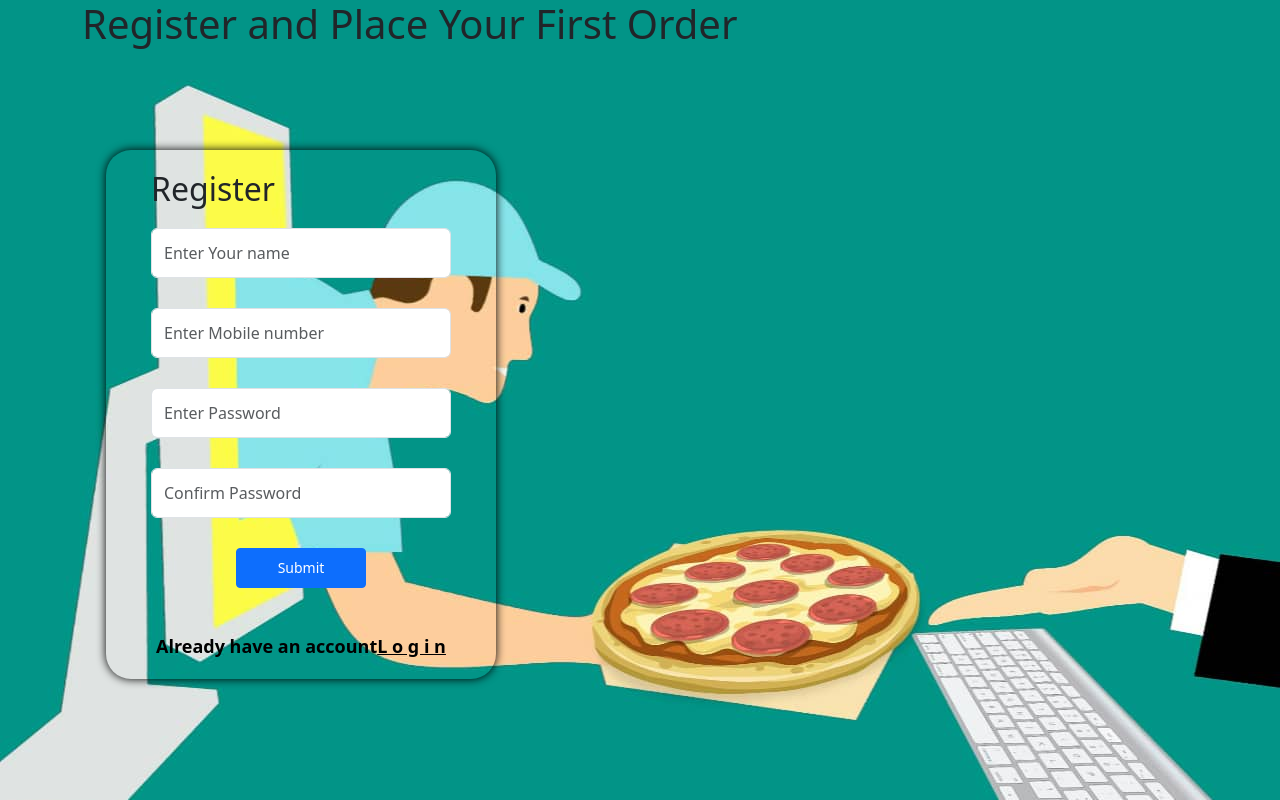
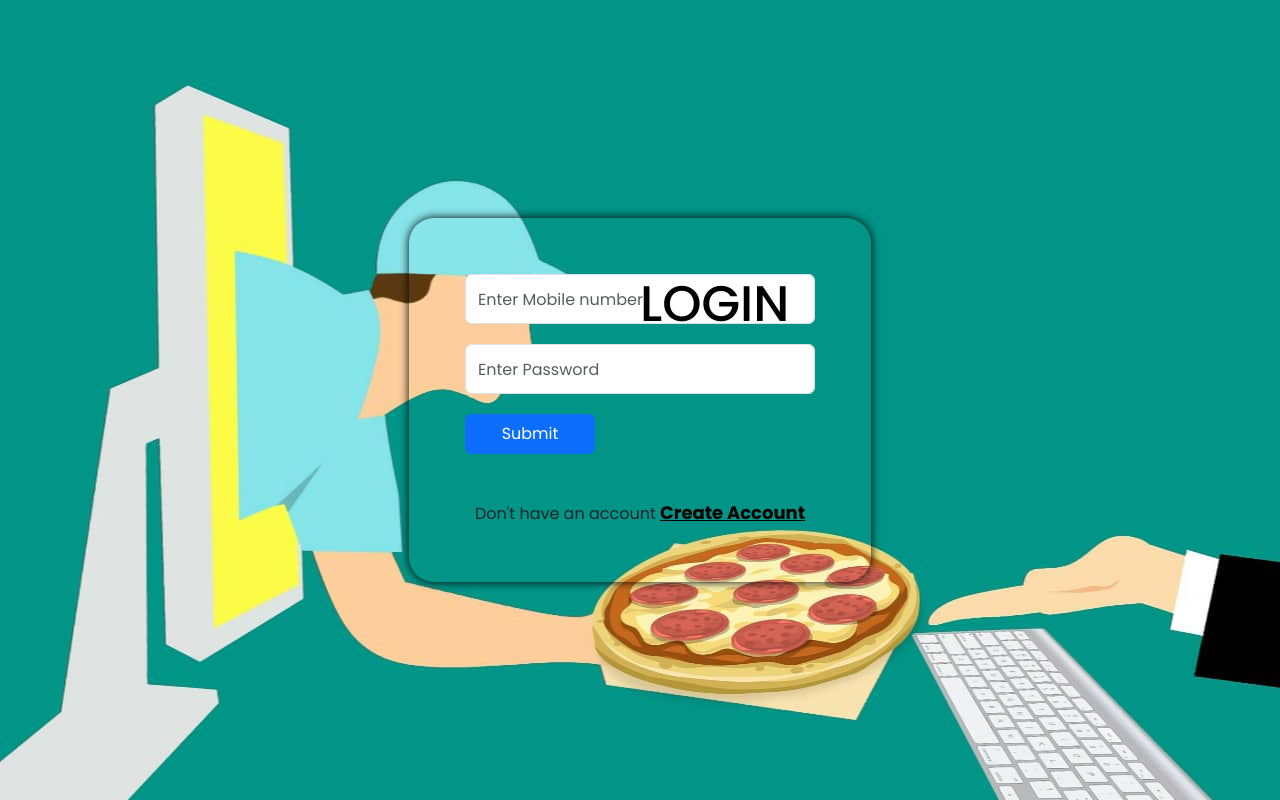
Before and after one commit to I-am-Venkat/Food_Ordering, a React (Create React App) app in the folder front-end/: page /Login in a window 1280 px wide. Built offline with nearby package versions, Linux system fonts and the light colour scheme.

Commit message:
reg,login_changes

```diff
--- a/front-end/package.json
+++ b/front-end/package.json
@@ -8,6 +8,7 @@
     "react": "^19.0.0",
     "react-bootstrap": "^2.10.9",
     "react-dom": "^19.0.0",
+    "react-router-dom": "^7.1.5",
     "react-scripts": "5.0.1",
     "web-vitals": "^4.2.4"
   },
--- a/front-end/src/App.js
+++ b/front-end/src/App.js
@@ -1,14 +1,20 @@
 import logo from './logo.svg';
-
+import {BrowserRouter as Router,Routes,Route} from "react-router-dom";
 
 // import './App.css';
 import Register from './component/Register';
-
+import Login from './component/Login';
 function App() {
   return (
-    <div className="App">
-      <Register/>
-    </div>
+    // <div className="App">
+    //   <Register/>
+    // </div>
+    <Router>
+      <Routes>
+        <Route path="/" element={<Register/>}/>
+        <Route path="/Login" element={<Login/>}/>
+      </Routes>
+    </Router>
   );
 }
 
--- /dev/null
+++ b/front-end/src/component/Login.js
@@ -0,0 +1,43 @@
+import "../styles/login.css";
+import 'bootstrap/dist/css/bootstrap.min.css';
+import {Link,useNavigate} from "react-router-dom";
+const Login=()=>{
+    return (
+
+    <div class="container" style={{display:"flex", justifyContent:"center", alignItems:"center", height:"100vh"}}>
+
+
+    <div class="login-container">
+
+        <div id="heading">
+            <h1>LOGIN</h1>
+        </div>
+
+        <form class="login_form" action="login.php" method="POST">
+
+            <div class="form-group" id="mobile-number">
+                <input class="form-control" type="text" minlength="10" maxlength="10" placeholder="Enter Mobile number" required/>
+            </div>
+
+            <div class="form-group" id="password">
+                <input class="form-control" type="password" minlength="8" placeholder="Enter Password" required/>
+            </div>
+
+            <div id="submit-button">
+                <button class="btn btn-primary" type="submit" id="submit">Submit</button>
+            </div>
+
+        </form>
+
+            <div id="redirect">
+                <label for="">Don't have an account <Link to="/">Create Account</Link></label>
+            </div>
+
+
+    </div>
+
+
+    </div>)
+
+}
+export default Login;
--- a/front-end/src/component/Register.js
+++ b/front-end/src/component/Register.js
@@ -1,7 +1,15 @@
 // import bgimg from '../img/loginBGI.jpg'
 import "../styles/register.css";
 import 'bootstrap/dist/css/bootstrap.min.css';
+import {Link,useNavigate} from "react-router-dom";
 const Register=()=>{
+  const navigate=useNavigate();
+  const handleSubmit=(event)=>{
+    event.preventDefault();
+    console.log("Registered Successfully");
+
+    navigate("/Login");
+  }
 
     return(
     <div className="container">
@@ -69,7 +77,7 @@ const Register=()=>{
       </div>
       <div id="redirect">
         <label for="">Already have an account
-          <a href="login.html">L o g i n</a></label>
+         <Link to="/Login">L o g i n</Link></label>
       </div>
     </div>
   </div>
--- /dev/null
+++ b/front-end/src/styles/login.css
@@ -0,0 +1,40 @@
+@import url('https://fonts.googleapis.com/css2?family=Poppins:ital,wght@0,100;0,200;0,300;0,400;0,500;0,600;0,700;0,800;0,900;1,100;1,200;1,300;1,400;1,500;1,600;1,700;1,800;1,900&display=swap');
+body{
+    background-color: #f4f4f9;
+    font-family: 'Poppins',sans-serif;
+    background-image: url(..//img/loginBGI.jpg);
+}
+
+.login-container{
+    background-color:transparent;
+    padding: 5%;
+    border-radius: 25px;
+    box-shadow: 0px 0px 10px 0px black;
+    align-items: center;
+    justify-content: center;
+    display: flex;
+    flex-direction:column;;
+
+}
+.login-container h1{
+    color: black;
+    font-size: 50px;
+    /* margin-bottom: 20px; */
+}
+.login-container input{
+    margin-bottom: 20px;
+    width:350px;
+    height:50px;
+
+}
+.login-container button{
+    margin-bottom:45px;
+    height:50px;
+    width:200px;
+    /* background-color: #f4f4f9; */
+}
+.login-container a{
+    color:black;
+    font-size: large;
+    font-weight: bolder;
+}
```
Also changed, not shown: 1 other file (tests, documents, lock files or other folders).
